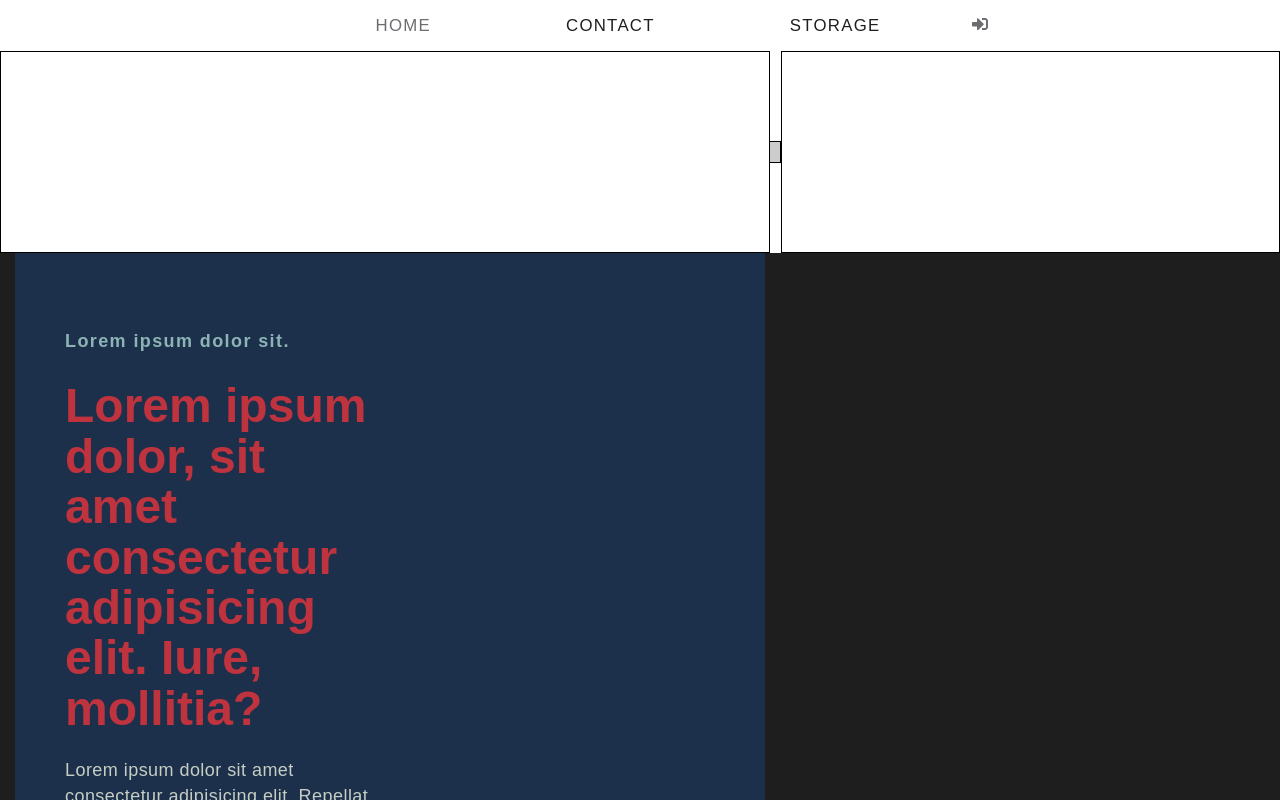
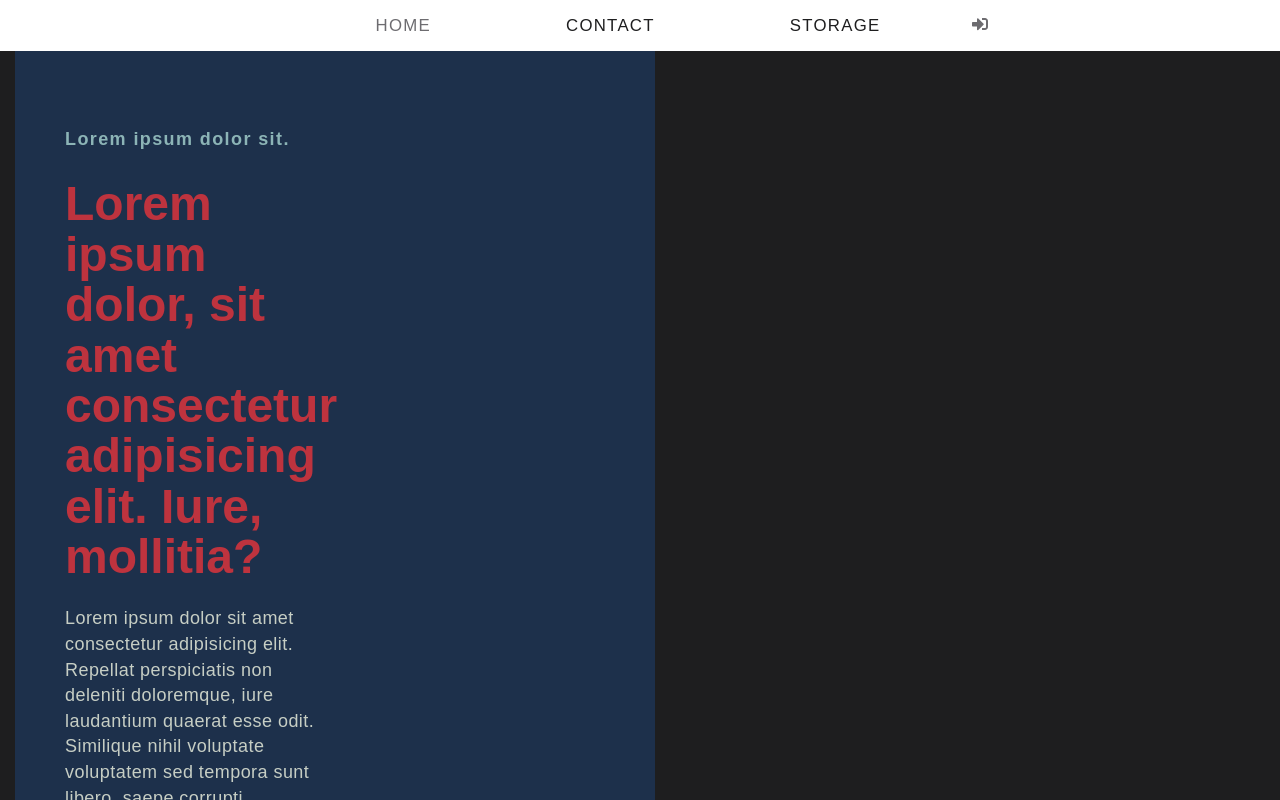
Before and after one commit to MaciejFigat/LFE, a React (Create React App) app in the folder frontend/: page / in a window 1280 px wide. Shown: the top 800 px of the page. Built offline with nearby package versions, Linux system fonts and the light colour scheme.

Commit message:
ResizableScrollSection implemented

```diff
--- a/frontend/src/components/ResizableDiv/ResizableDiv.styled.js
+++ b/frontend/src/components/ResizableDiv/ResizableDiv.styled.js
@@ -11,14 +11,13 @@ export const ResizableDivWrapper = styled.div`
     height: 200px;
     width: 200px;
     min-width: 200px;
-    width: 60%;
+    width: 40%;
   }
   #ResizableSecondary {
     border: 1px solid black;
     height: 200px;
-    /* width: 100%; */
     min-width: 200px;
-    /* flex-basis: auto; */
+
     flex-grow: 1;
   }
   #Draggable {
--- a/frontend/src/components/ResizableDiv/ResizableDiv.tsx
+++ b/frontend/src/components/ResizableDiv/ResizableDiv.tsx
@@ -19,9 +19,11 @@ const ResizableDiv: React.FC<ResizableDivProps> = () => {
 
   const resize = (e: any) => {
     let resizable = document.getElementById('Resizable')
-    let resizableSecondary = document.getElementById('ResizableSecondary')
+    // let resizable2 = document.getElementsByClassName('Resizable')
+    // let resizableSecondary = document.getElementById('ResizableSecondary')
 
-    if (resizable !== null && resizableSecondary !== null) {
+    // if (resizable !== null && resizableSecondary !== null) {
+    if (resizable !== null) {
       resizable.style.width = `${
         parseInt(initialSize) + Math.floor(e.clientX - initialPos)
       }px`
--- /dev/null
+++ b/frontend/src/components/ScrollSection/ResizableScrollSection.tsx
@@ -0,0 +1,69 @@
+import React, { ReactNode, useState } from 'react'
+
+import {
+  //   SectionColumn,
+  SectionColumnResize,
+  ScrollSectionRow,
+  ScrollSec,
+  //   SectionColumnScroll,
+  DragDiv,
+  SectionColumnScrollResize,
+} from './ScrollSection.styled'
+
+interface ResizableScrollSectionProps {
+  wideSection?: ReactNode
+  narrowSection?: ReactNode
+  widthSmall?: string
+  widthBig?: string
+  transparent?: boolean
+}
+
+const ResizableScrollSection: React.FC<ResizableScrollSectionProps> = ({
+  wideSection,
+  narrowSection,
+  widthSmall,
+  widthBig,
+}) => {
+  const [initialPos, setInitialPos] = useState<any>(null)
+  const [initialSize, setInitialSize] = useState<any>(null)
+
+  const initial = (e: any) => {
+    let resizable = document.getElementById('SectionWide')
+
+    setInitialPos(e.clientX)
+
+    if (resizable !== null) {
+      setInitialSize(resizable.offsetWidth)
+    }
+  }
+
+  const resize = (e: any) => {
+    let resizable = document.getElementById('SectionWide')
+
+    if (resizable !== null) {
+      resizable.style.width = `${
+        parseInt(initialSize) + Math.floor(e.clientX - initialPos)
+      }px`
+    }
+  }
+
+  return (
+    <ScrollSec>
+      <ScrollSectionRow imgStart>
+        <SectionColumnResize width={widthSmall}>
+          {narrowSection}
+        </SectionColumnResize>
+        <DragDiv
+          id='Draggable'
+          draggable='true'
+          onDragStart={initial}
+          onDrag={resize}
+        />
+        <SectionColumnScrollResize width={widthBig} id='SectionWide'>
+          {wideSection}{' '}
+        </SectionColumnScrollResize>
+      </ScrollSectionRow>
+    </ScrollSec>
+  )
+}
+export default ResizableScrollSection
--- a/frontend/src/components/ScrollSection/ScrollSection.styled.js
+++ b/frontend/src/components/ScrollSection/ScrollSection.styled.js
@@ -44,6 +44,7 @@ export const SectionColumn = styled.div`
     max-width: 100%;
   }
 `
+
 export const SectionColumnScroll = styled.div`
   display: flex;
   flex-direction: column;
@@ -54,8 +55,6 @@ export const SectionColumnScroll = styled.div`
   flex-basis: ${({ width }) => (width ? `${width}` : '80%')};
   @media (max-width: 1020px) {
     flex-basis: 35%;
-    /* margin: 0; */
-    /* padding-left: 0px; */
   }
   @media (max-width: 440px) {
     flex-basis: 100%;
@@ -75,3 +74,47 @@ export const Container = styled.div`
     padding-left: 20px;
   }
 `
+// todo draggable parts
+
+export const DragDiv = styled.div`
+  position: sticky;
+  top: 0;
+  background: none;
+  border-left: 1.5px solid;
+  border-right: 1.5px solid;
+  border-color: var(--background1-main);
+  transition: 0.2s;
+  &:active {
+    border-color: var(--background2-main);
+  }
+  &:hover {
+    border-color: var(--background-secondary1);
+  }
+
+  cursor: col-resize;
+  height: 100vh;
+  width: 5px;
+  align-self: flex-start;
+`
+export const SectionColumnScrollResize = styled.div`
+  display: flex;
+  flex-direction: column;
+  justify-content: center;
+  align-items: center;
+  margin-bottom: 15px;
+  padding-left: 15px;
+  width: 50%;
+`
+
+export const SectionColumnResize = styled.div`
+  background: none;
+  position: sticky;
+  top: 0;
+  margin-bottom: 15px;
+  padding-left: 15px;
+  max-height: 100vh;
+  min-height: fit-content;
+  width: 30%;
+  overflow: scroll;
+  flex-grow: 1;
+`
--- a/frontend/src/screens/Home.tsx
+++ b/frontend/src/screens/Home.tsx
@@ -5,6 +5,7 @@ import ScrollSection from '../components/ScrollSection/ScrollSection'
 import HighlightPopMenu from '../components/HighlightPopRemake/HighlightPopMenu'
 import FragmentsColumn from '../components/FragmentsColumn/FragmentsColumn'
 import ResizableDiv from '../components/ResizableDiv/ResizableDiv'
+import ResizableScrollSection from '../components/ScrollSection/ResizableScrollSection'
 
 export const homeData = {
   topline: 'Lorem ipsum dolor sit.',
@@ -20,8 +21,8 @@ const Home: React.FC = () => {
   return (
     <>
       <Toast option='registerUser' />
-      <ResizableDiv />
-      <ScrollSection
+      {/* <ResizableDiv /> */}
+      <ResizableScrollSection
         widthBig='60%'
         widthSmall='40%'
         transparent
```
